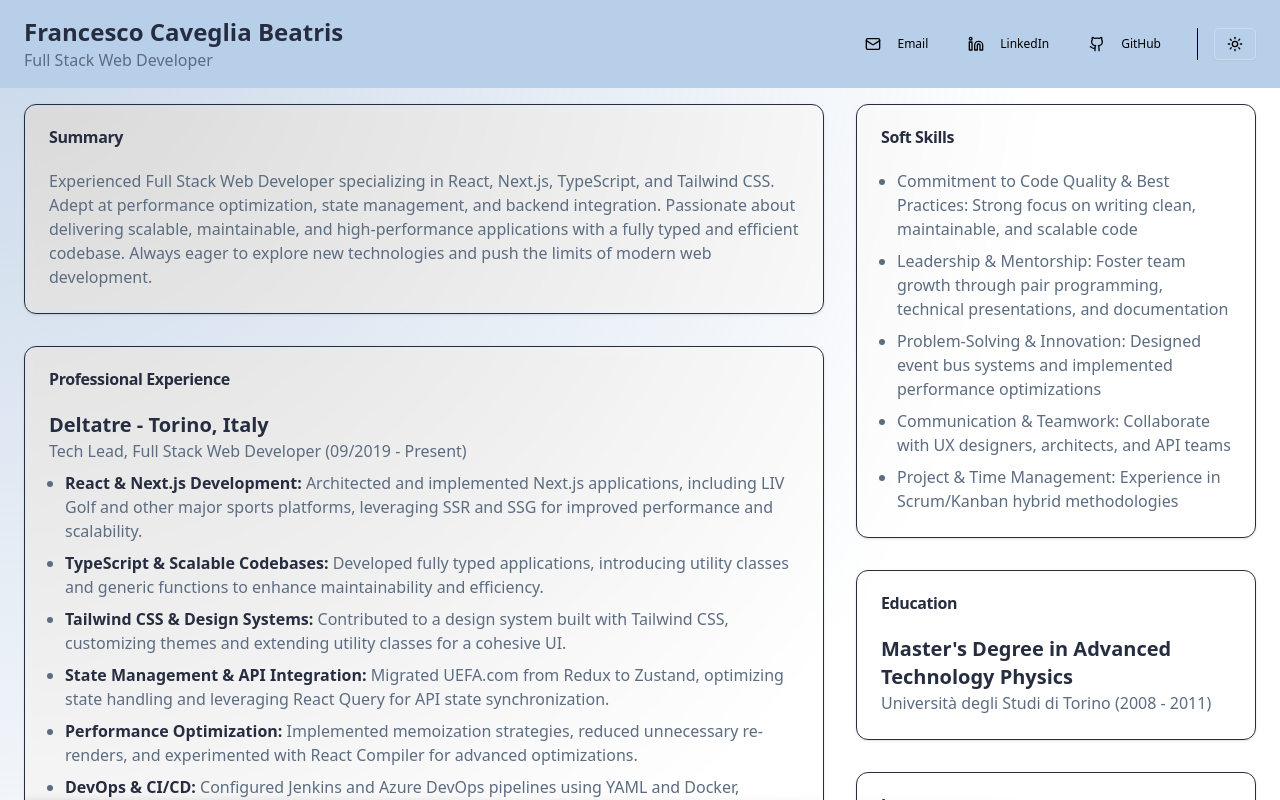
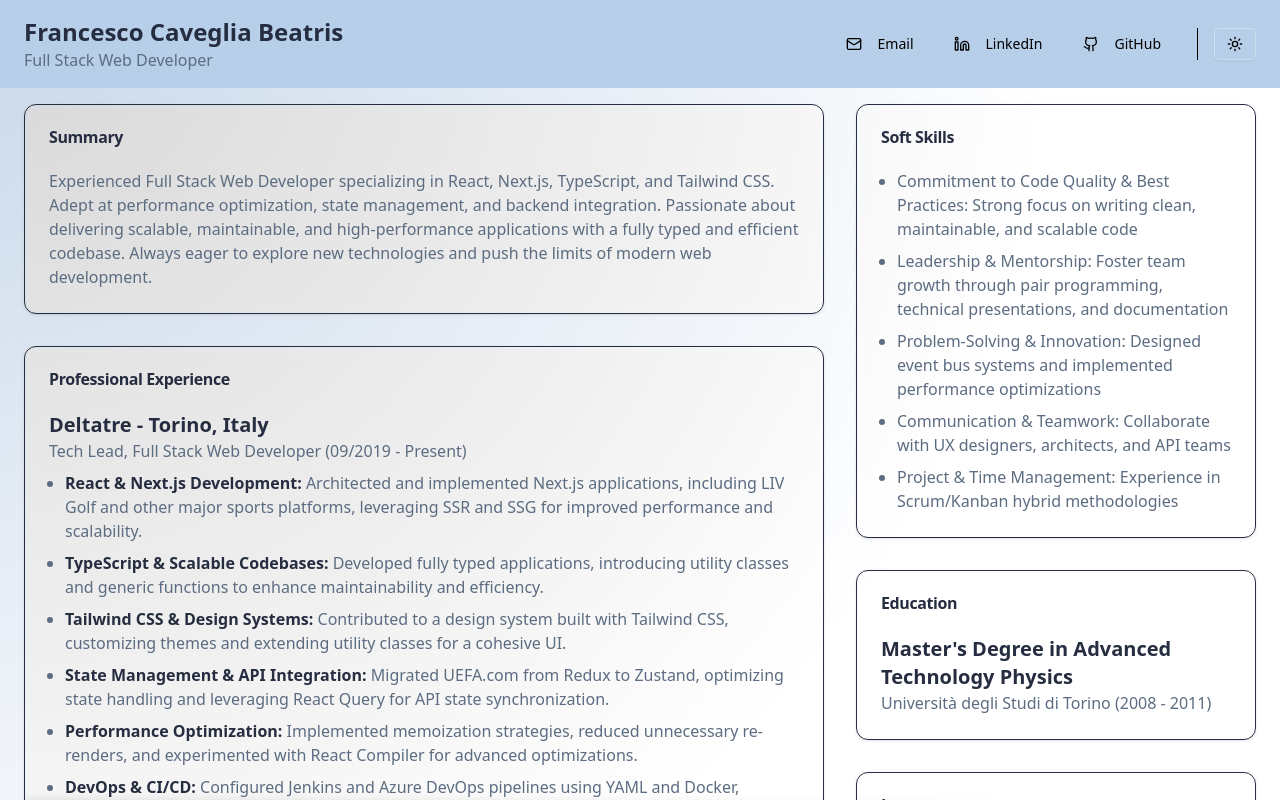
Before and after one commit to cavez86/portfolio, a Next.js app: page / in a window 1280 px wide. Shown: the top 800 px of the page. Built offline with nearby package versions, Linux system fonts and the light colour scheme.

Commit message:
Refactor header component to improve button text size for better responsiveness

```diff
--- a/src/components/header.tsx
+++ b/src/components/header.tsx
@@ -11,7 +11,7 @@ export const Header = () => (
     </div>
     <div className="flex flex-1 items-center justify-end gap-4">
       {personalInfo.contacts.map((contact) => (
-        <Button key={contact.type} variant="ghost" size="sm" className="rounded" asChild>
+        <Button key={contact.type} variant="ghost" size="sm" className="rounded md:text-sm" asChild>
           <a href={contact.url}>
             <ContactIcon type={contact.type} className="h-4 w-4 md:mr-2" />
             <span className="hidden md:block">{contact.label}</span>
```
